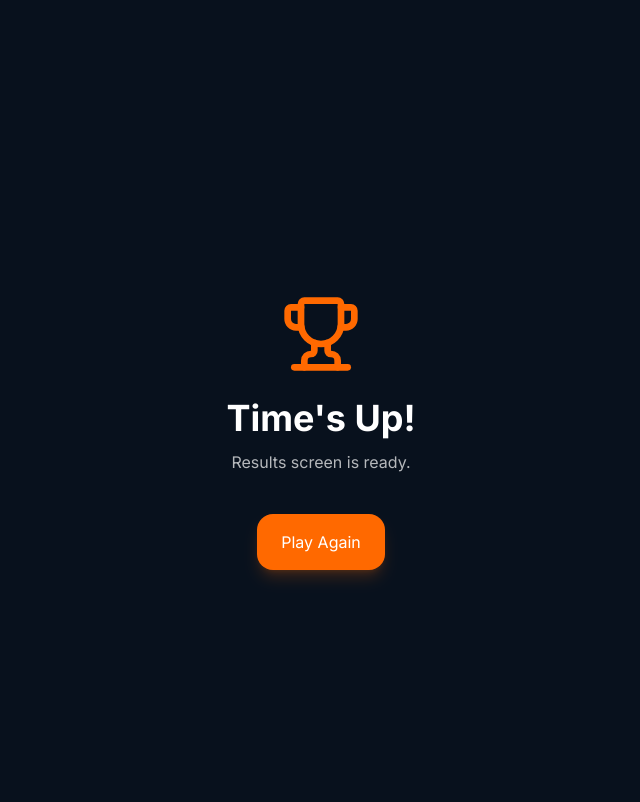
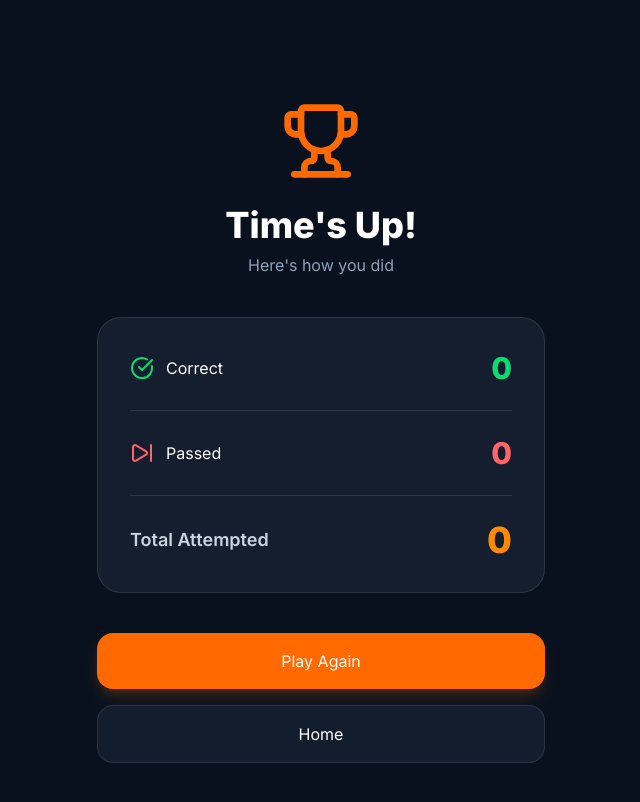
Before and after one commit to sarveshpourkar/maathe-pe, a React (Vite) app: page /results in a window 1280 px wide. Shown: the top 802 px of the page, without its empty margins (319-959 px from the left). Built offline with nearby package versions, Linux system fonts and the light colour scheme; the HTML template or start-up script is replaced by a standard one.

Commit message:
feat: implement playable gameplay and scoring

```diff
--- a/src/pages/Game.jsx
+++ b/src/pages/Game.jsx
@@ -1,10 +1,12 @@
 import { motion } from "framer-motion";
-import { useEffect } from "react";
+import { useEffect, useState } from "react";
 import { useNavigate, useParams } from "react-router-dom";
 
 import categories from "../data/categories";
 import decks from "../data/decks";
+import { getWords } from "../data/words";
 import useTimer from "../hooks/useTimer";
+import shuffle from "../utils/shuffle";
 
 export default function Game() {
   const { categoryId, deckId } = useParams();
@@ -14,11 +16,55 @@ export default function Game() {
   const deck = (decks[categoryId] || []).find((d) => d.id === deckId);
 
   const { timeLeft } = useTimer(60);
+
+  const [words, setWords] = useState([]);
+  const [currentIndex, setCurrentIndex] = useState(0);
+
+  const [correct, setCorrect] = useState(0);
+  const [passed, setPassed] = useState(0);
+
   useEffect(() => {
-  if (timeLeft === 0) {
-    navigate("/results");
-  }
-}, [timeLeft, navigate]);
+    const movieWords = getWords(categoryId, deckId);
+    setWords(shuffle(movieWords));
+  }, [categoryId, deckId]);
+
+  useEffect(() => {
+    if (timeLeft === 0) {
+      navigate("/results", {
+        state: {
+          correct,
+          passed,
+        },
+      });
+    }
+  }, [timeLeft, correct, passed, navigate]);
+
+  const currentWord =
+    words[currentIndex]?.word || "Loading...";
+
+  function nextCorrect() {
+  setCorrect((c) => c + 1);
+
+  setCurrentIndex((i) => {
+    if (i + 1 >= words.length) {
+      setWords(shuffle([...words]));
+      return 0;
+    }
+    return i + 1;
+  });
+}
+
+  function nextPass() {
+  setPassed((p) => p + 1);
+
+  setCurrentIndex((i) => {
+    if (i + 1 >= words.length) {
+      setWords(shuffle([...words]));
+      return 0;
+    }
+    return i + 1;
+  });
+}
 
   return (
     <motion.div
@@ -29,7 +75,6 @@ export default function Game() {
       {/* Header */}
 
       <div className="flex items-center justify-between">
-
         <div>
           <p className="text-sm uppercase tracking-[0.3em] text-orange-400">
             {category?.title}
@@ -45,35 +90,50 @@ export default function Game() {
             {timeLeft}
           </span>
         </div>
-
       </div>
 
       {/* Word Card */}
 
       <div className="flex flex-1 items-center justify-center">
-
         <motion.div
+          key={currentWord}
           layout
           className="flex h-72 w-full items-center justify-center rounded-[32px] border border-white/10 bg-[#151E2E] p-8"
         >
           <h2 className="text-center text-5xl font-black text-white">
-            Ready?
+            {currentWord}
           </h2>
         </motion.div>
+      </div>
 
+      {/* Buttons */}
+
+      <div className="grid grid-cols-2 gap-4 mb-4">
+        <button
+          onClick={nextCorrect}
+          className="rounded-2xl bg-green-500 py-5 text-xl font-bold text-white active:scale-95"
+        >
+          Correct
+        </button>
+
+        <button
+          onClick={nextPass}
+          className="rounded-2xl bg-red-500 py-5 text-xl font-bold text-white active:scale-95"
+        >
+          Pass
+        </button>
       </div>
 
       {/* Bottom Score */}
 
       <div className="mb-2 flex justify-between rounded-2xl border border-white/10 bg-[#151E2E] px-6 py-5">
-
         <div className="text-center">
           <p className="text-sm text-slate-400">
             Correct
           </p>
 
           <h2 className="mt-1 text-3xl font-black text-green-400">
-            0
+            {correct}
           </h2>
         </div>
 
@@ -85,12 +145,10 @@ export default function Game() {
           </p>
 
           <h2 className="mt-1 text-3xl font-black text-red-400">
-            0
+            {passed}
           </h2>
         </div>
-
       </div>
-
     </motion.div>
   );
 }
--- a/src/pages/Results.jsx
+++ b/src/pages/Results.jsx
@@ -1,25 +1,77 @@
-import { Trophy } from "lucide-react";
-import { useNavigate } from "react-router-dom";
+import { Trophy, CheckCircle, SkipForward } from "lucide-react";
+import { useLocation, useNavigate } from "react-router-dom";
 import Button from "../components/Button";
 
 export default function Results() {
   const navigate = useNavigate();
+  const { state } = useLocation();
+
+  const correct = state?.correct ?? 0;
+  const passed = state?.passed ?? 0;
+  const total = correct + passed;
 
   return (
-    <div className="flex h-screen flex-col items-center justify-center px-6 text-center">
+    <div className="flex min-h-screen flex-col items-center justify-center px-6 text-center">
       <Trophy size={80} className="mb-6 text-orange-500" />
 
-      <h1 className="text-4xl font-bold text-white">
+      <h1 className="text-4xl font-black text-white">
         Time's Up!
       </h1>
 
-      <p className="mt-3 text-white/70">
-        Results screen is ready.
+      <p className="mt-2 text-slate-400">
+        Here's how you did
       </p>
 
-      <div className="mt-10">
+      <div className="mt-10 w-full max-w-md rounded-3xl border border-white/10 bg-[#151E2E] p-8">
+
+        <div className="flex items-center justify-between">
+          <div className="flex items-center gap-3">
+            <CheckCircle className="text-green-400" />
+            <span className="text-white">Correct</span>
+          </div>
+
+          <span className="text-3xl font-black text-green-400">
+            {correct}
+          </span>
+        </div>
+
+        <div className="my-6 h-px bg-white/10" />
+
+        <div className="flex items-center justify-between">
+          <div className="flex items-center gap-3">
+            <SkipForward className="text-red-400" />
+            <span className="text-white">Passed</span>
+          </div>
+
+          <span className="text-3xl font-black text-red-400">
+            {passed}
+          </span>
+        </div>
+
+        <div className="my-6 h-px bg-white/10" />
+
+        <div className="flex items-center justify-between">
+          <span className="text-lg font-semibold text-slate-300">
+            Total Attempted
+          </span>
+
+          <span className="text-4xl font-black text-orange-400">
+            {total}
+          </span>
+        </div>
+
+      </div>
+
+      <div className="mt-10 flex w-full max-w-md flex-col gap-4">
         <Button onClick={() => navigate("/")}>
           Play Again
+        </Button>
+
+        <Button
+          variant="secondary"
+          onClick={() => navigate("/")}
+        >
+          Home
         </Button>
       </div>
     </div>
```
